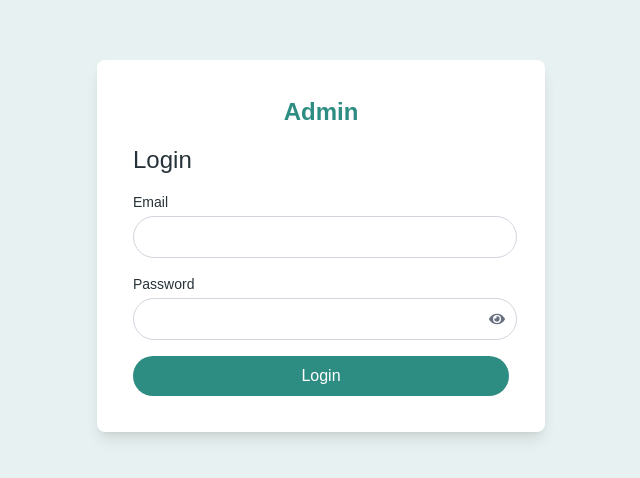
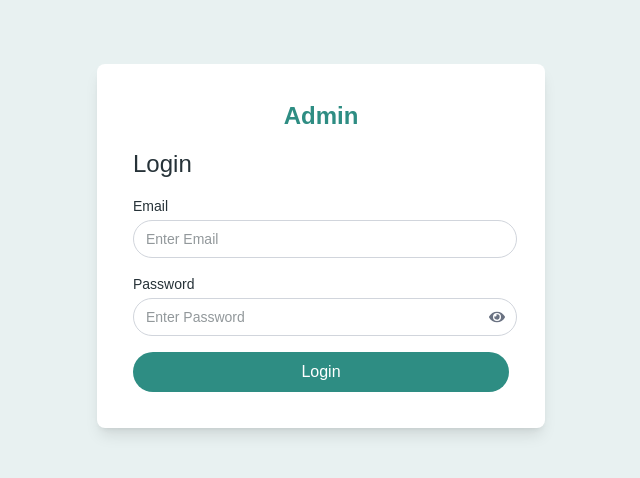
Before and after one commit to vura10/MedGo, a React (Vite) app: page / in a window 1280 px wide. Shown: the part 154-632 px from the top of the page, without its empty margins (319-959 px from the left). Built offline with nearby package versions, Linux system fonts and the light colour scheme.

Commit message:
added placeholder to the fileds and reduce the text and font-sizes

```diff
--- a/src/pages/AuthPage.jsx
+++ b/src/pages/AuthPage.jsx
@@ -52,7 +52,8 @@ const AuthPage = () => {
                 <Field
                   type="email"
                   name="email"
-                  className="w-full px-3 py-2 border border-gray-300 rounded-full focus:outline-none focus:ring-2 focus:ring-primary md:w-96"
+                  placeholder = "Enter Email"
+                  className="w-full px-3 py-2 text-sm font-thin border border-gray-300 rounded-full focus:outline-none focus:ring-0 focus:ring-active md:w-96"
                   />
                 <ErrorMessage
                   name="email"
@@ -70,7 +71,8 @@ const AuthPage = () => {
                   <Field
                     type={showPassword ? 'text' : 'password'}
                     name="password"
-      className="w-full px-3 py-2 pr-10 border border-gray-300 rounded-full focus:outline-none focus:ring-2 focus:ring-primary"
+                    placeholder = "Enter Password"
+                    className="w-full px-3 py-2 pr-10 text-sm placeholder:text-sm font-thin border border-gray-300 rounded-full focus:outline-none focus:ring-0 focus:ring-primary"
                   />
                   <button
                     type="button"
```
Lines whose indentation alone changed are shown as unchanged.
